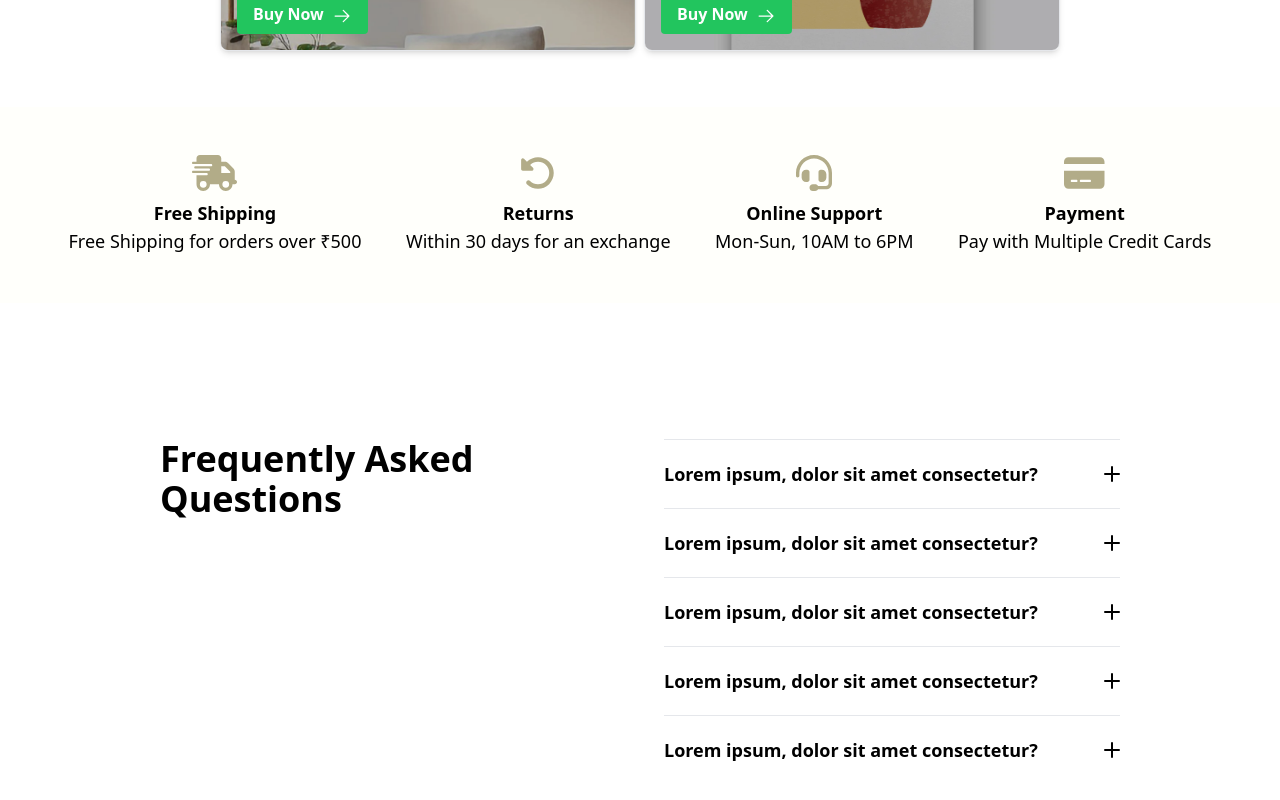
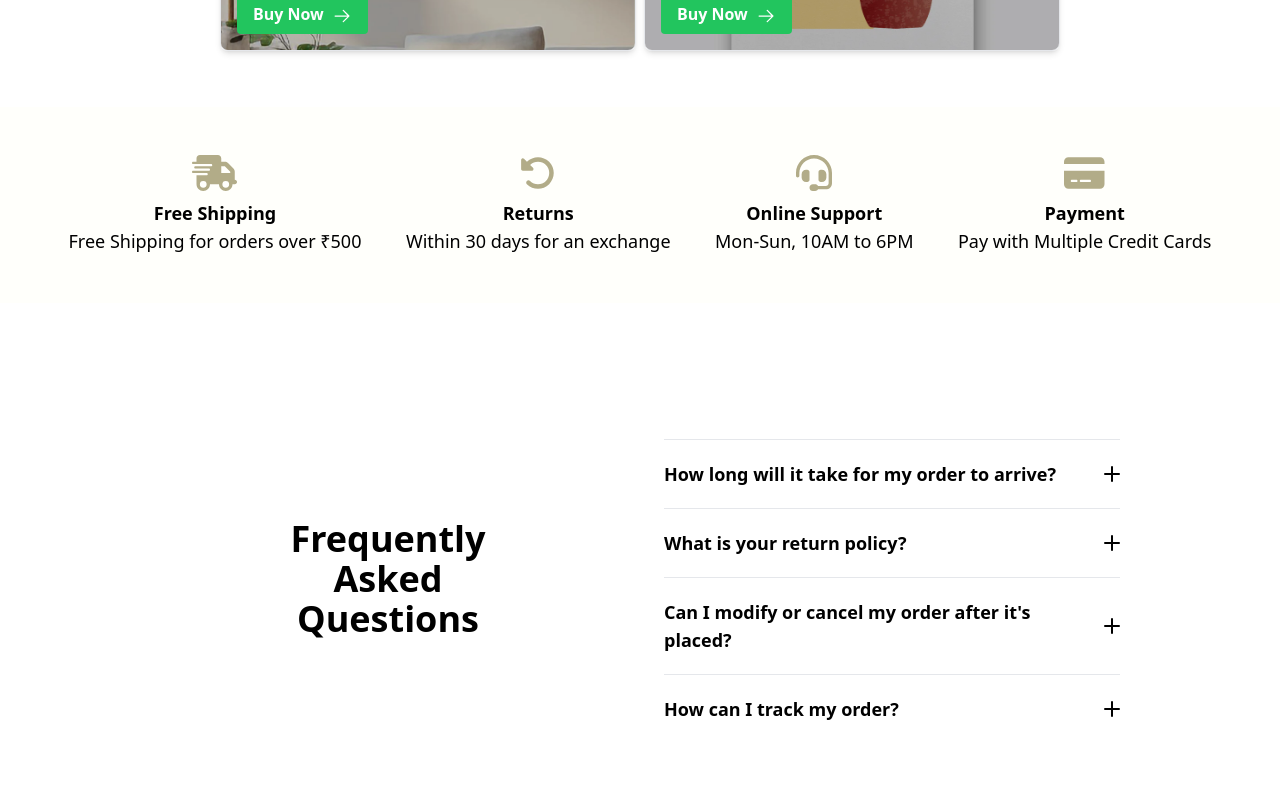
Before and after one commit to 22purnimarani/bonus_episodes_202, a React (Vite) app in the folder bonus_episodes_202/: page / in a window 1280 px wide. Shown: the part 1320-2120 px from the top of the page. Built offline with nearby package versions, Linux system fonts and the light colour scheme.

Commit message:
FAQ section modified

```diff
--- a/bonus_episodes_202/src/components/FAQ.jsx
+++ b/bonus_episodes_202/src/components/FAQ.jsx
@@ -1,84 +1,183 @@
-import React from 'react'
+import React from "react";
 
 const FAQ = () => {
   return (
     <section id="faq">
-
-
       <div className="mt-10 relative isolate overflow-hidden bg-custom">
         <div className="py-24 px-8 max-w-5xl mx-auto flex flex-col md:flex-row gap-12">
           <div className="flex flex-col text-left basis-1/2">
-
-                        <p className="sm:text-4xl text-3xl font-extrabold text-base-content">Frequently Asked Questions</p>
+            <p className="sm:text-4xl text-3xl font-extrabold text-base-content text-center m-20">
+              Frequently Asked Questions
+            </p>
           </div>
           <ul className="basis-1/2">
-                        <li className='group'>
-                            <button className="relative  flex gap-2 items-center w-full py-5 text-base font-semibold text-left border-t md:text-lg border-base-content/10" aria-expanded="false">
-                                <span className="flex-1 text-base-content">Lorem ipsum, dolor sit amet consectetur?</span>
-                                <svg className="flex-shrink-0 w-4 h-4  ml-auto fill-current" viewBox="0 0 16 16" xmlns="http://www.w3.org/2000/svg">
-                                    <rect y="7" width="16" height="2" rx="1" className="transform origin-center transition duration-200 ease-out false"></rect>
-                                    <rect y="7" width="16" height="2" rx="1" className="block group-hover:opacity-0 origin-center rotate-90 transition duration-200 ease-out false"></rect>
+            <li className="group">
+              <button
+                className="relative  flex gap-2 items-center w-full py-5 text-base font-semibold text-left border-t md:text-lg border-base-content/10"
+                aria-expanded="false"
+              >
+                <span className="flex-1 text-base-content">
+                  How long will it take for my order to arrive?
+                </span>
+                <svg
+                  className="flex-shrink-0 w-4 h-4  ml-auto fill-current"
+                  viewBox="0 0 16 16"
+                  xmlns="http://www.w3.org/2000/svg"
+                >
+                  <rect
+                    y="7"
+                    width="16"
+                    height="2"
+                    rx="1"
+                    className="transform origin-center transition duration-200 ease-out false"
+                  ></rect>
+                  <rect
+                    y="7"
+                    width="16"
+                    height="2"
+                    rx="1"
+                    className="block group-hover:opacity-0 origin-center rotate-90 transition duration-200 ease-out false"
+                  ></rect>
                 </svg>
               </button>
-                            <div className="transition-all duration-300 ease-in-out group-hover:max-h-60 max-h-0 overflow-hidden" style={{ transition: "max-height 0.3s ease-in-out 0s" }}>
+              <div
+                className="transition-all duration-300 ease-in-out group-hover:max-h-60 max-h-0 overflow-hidden"
+                style={{ transition: "max-height 0.3s ease-in-out 0s" }}
+              >
                 <div className="pb-5 leading-relaxed">
-                                    <div className="space-y-2 leading-relaxed"> Lorem ipsum, dolor sit amet consectetur adipisicing elit. Assumenda cum amet blanditiis quis vero saepe quo veritatis ab dicta ratione cumque, labore velit omnis sequi voluptatem harum distinctio reiciendis eveniet!</div>
+                  <div className="space-y-2 leading-relaxed">
+                    {" "}
+                    Our shipping times vary depending on your location and the
+                    shipping method you choose. For more specific information
+                    about shipping to your area, please enter your zip code at
+                    checkout or contact our customer service team.
+                  </div>
                 </div>
               </div>
             </li>
-                        <li className='group'>
-                            <button className="relative flex gap-2 items-center w-full py-5 text-base font-semibold text-left border-t md:text-lg border-base-content/10" aria-expanded="false">
-                                <span className="flex-1 text-base-content">Lorem ipsum, dolor sit amet consectetur?</span>
-                                <svg className="flex-shrink-0 w-4 h-4 ml-auto fill-current" viewBox="0 0 16 16" xmlns="http://www.w3.org/2000/svg">
-                                    <rect y="7" width="16" height="2" rx="1" className="transform origin-center transition duration-200 ease-out false"></rect>
-                                    <rect y="7" width="16" height="2" rx="1" className="group-hover:opacity-0 transform origin-center rotate-90 transition-all duration-200 ease-out false"></rect>
+            <li className="group">
+              <button
+                className="relative flex gap-2 items-center w-full py-5 text-base font-semibold text-left border-t md:text-lg border-base-content/10"
+                aria-expanded="false"
+              >
+                <span className="flex-1 text-base-content">
+                  What is your return policy?
+                </span>
+                <svg
+                  className="flex-shrink-0 w-4 h-4 ml-auto fill-current"
+                  viewBox="0 0 16 16"
+                  xmlns="http://www.w3.org/2000/svg"
+                >
+                  <rect
+                    y="7"
+                    width="16"
+                    height="2"
+                    rx="1"
+                    className="transform origin-center transition duration-200 ease-out false"
+                  ></rect>
+                  <rect
+                    y="7"
+                    width="16"
+                    height="2"
+                    rx="1"
+                    className="group-hover:opacity-0 transform origin-center rotate-90 transition-all duration-200 ease-out false"
+                  ></rect>
                 </svg>
               </button>
-                            <div className="transition-all duration-300 ease-in-out group-hover:max-h-60 max-h-0 overflow-hidden" style={{ transition: "max-height 0.3s ease-in-out 0s" }}>
+              <div
+                className="transition-all duration-300 ease-in-out group-hover:max-h-60 max-h-0 overflow-hidden"
+                style={{ transition: "max-height 0.3s ease-in-out 0s" }}
+              >
                 <div className="pb-5 leading-relaxed">
-                                    <div className="space-y-2 leading-relaxed"> Lorem ipsum, dolor sit amet consectetur adipisicing elit. Assumenda cum amet blanditiis quis vero saepe quo veritatis ab dicta ratione cumque, labore velit omnis sequi voluptatem harum distinctio reiciendis eveniet!</div>
+                  <div className="space-y-2 leading-relaxed">
+                    If your order arrives damaged, please contact us within 48
+                    hours of receiving your package. We will arrange for a
+                    replacement or issue a refund.
+                  </div>
                 </div>
               </div>
             </li>
-                        <li className='group'>
-                            <button className="relative flex gap-2 items-center w-full py-5 text-base font-semibold text-left border-t md:text-lg border-base-content/10" aria-expanded="false">
-                                <span className="flex-1 text-base-content">Lorem ipsum, dolor sit amet consectetur?</span>
-                                <svg className="flex-shrink-0 w-4 h-4 ml-auto fill-current" viewBox="0 0 16 16" xmlns="http://www.w3.org/2000/svg">
-                                    <rect y="7" width="16" height="2" rx="1" className="transform origin-center transition duration-200 ease-out false"></rect>
-                                    <rect y="7" width="16" height="2" rx="1" className="group-hover:opacity-0 transform origin-center rotate-90 transition duration-200 ease-out false"></rect>
+            <li className="group">
+              <button
+                className="relative flex gap-2 items-center w-full py-5 text-base font-semibold text-left border-t md:text-lg border-base-content/10"
+                aria-expanded="false"
+              >
+                <span className="flex-1 text-base-content">
+                  Can I modify or cancel my order after it's placed?
+                </span>
+                <svg
+                  className="flex-shrink-0 w-4 h-4 ml-auto fill-current"
+                  viewBox="0 0 16 16"
+                  xmlns="http://www.w3.org/2000/svg"
+                >
+                  <rect
+                    y="7"
+                    width="16"
+                    height="2"
+                    rx="1"
+                    className="transform origin-center transition duration-200 ease-out false"
+                  ></rect>
+                  <rect
+                    y="7"
+                    width="16"
+                    height="2"
+                    rx="1"
+                    className="group-hover:opacity-0 transform origin-center rotate-90 transition duration-200 ease-out false"
+                  ></rect>
                 </svg>
               </button>
-                            <div className="transition-all duration-300 ease-in-out group-hover:max-h-60 max-h-0 overflow-hidden" style={{ transition: "max-height 0.3s ease-in-out 0s" }}>
+              <div
+                className="transition-all duration-300 ease-in-out group-hover:max-h-60 max-h-0 overflow-hidden"
+                style={{ transition: "max-height 0.3s ease-in-out 0s" }}
+              >
                 <div className="pb-5 leading-relaxed">
-                                    <div className="space-y-2 leading-relaxed"> Lorem ipsum, dolor sit amet consectetur adipisicing elit. Assumenda cum amet blanditiis quis vero saepe quo veritatis ab dicta ratione cumque, labore velit omnis sequi voluptatem harum distinctio reiciendis eveniet!</div>
+                  <div className="space-y-2 leading-relaxed">
+                    {" "}
+                    You can modify or cancel your order within 24 hours of
+                    placing it. Please contact our customer support for
+                    assistance.
+                  </div>
                 </div>
               </div>
             </li>
-                        <li className='group'>
-                            <button className="relative flex gap-2 items-center w-full py-5 text-base font-semibold text-left border-t md:text-lg border-base-content/10" aria-expanded="false">
-                                <span className="flex-1 text-base-content">Lorem ipsum, dolor sit amet consectetur?</span>
-                                <svg className="flex-shrink-0 w-4 h-4 ml-auto fill-current" viewBox="0 0 16 16" xmlns="http://www.w3.org/2000/svg">
-                                    <rect y="7" width="16" height="2" rx="1" className="transform origin-center transition duration-200 ease-out false"></rect>
-                                    <rect y="7" width="16" height="2" rx="1" className="group-hover:opacity-0 transform origin-center rotate-90 transition duration-200 ease-out false"></rect>
+            <li className="group">
+              <button
+                className="relative flex gap-2 items-center w-full py-5 text-base font-semibold text-left border-t md:text-lg border-base-content/10"
+                aria-expanded="false"
+              >
+                <span className="flex-1 text-base-content">
+                How can I track my order?
+                </span>
+                <svg
+                  className="flex-shrink-0 w-4 h-4 ml-auto fill-current"
+                  viewBox="0 0 16 16"
+                  xmlns="http://www.w3.org/2000/svg"
+                >
+                  <rect
+                    y="7"
+                    width="16"
+                    height="2"
+                    rx="1"
+                    className="transform origin-center transition duration-200 ease-out false"
+                  ></rect>
+                  <rect
+                    y="7"
+                    width="16"
+                    height="2"
+                    rx="1"
+                    className="group-hover:opacity-0 transform origin-center rotate-90 transition duration-200 ease-out false"
+                  ></rect>
                 </svg>
               </button>
-                            <div className="transition-all duration-300 ease-in-out group-hover:max-h-60 max-h-0 overflow-hidden" style={{ transition: "max-height 0.3s ease-in-out 0s" }}>
+              <div
+                className="transition-all duration-300 ease-in-out group-hover:max-h-60 max-h-0 overflow-hidden"
+                style={{ transition: "max-height 0.3s ease-in-out 0s" }}
+              >
                 <div className="pb-5 leading-relaxed">
-                                    <div className="space-y-2 leading-relaxed"> Lorem ipsum, dolor sit amet consectetur adipisicing elit. Assumenda cum amet blanditiis quis vero saepe quo veritatis ab dicta ratione cumque, labore velit omnis sequi voluptatem harum distinctio reiciendis eveniet!</div>
+                  <div className="space-y-2 leading-relaxed">
+                    {" "}
+                    Yes! Once your order is shipped, you will receive a tracking number via email so you can monitor its journey to you.
                   </div>
-                            </div>
-                        </li>
-                        <li className='group'>
-                            <button className="relative flex gap-2 items-center w-full py-5 text-base font-semibold text-left border-t md:text-lg border-base-content/10" aria-expanded="false">
-                                <span className="flex-1 text-base-content">Lorem ipsum, dolor sit amet consectetur?</span>
-                                <svg className="flex-shrink-0 w-4 h-4 ml-auto fill-current" viewBox="0 0 16 16" xmlns="http://www.w3.org/2000/svg">
-                                    <rect y="7" width="16" height="2" rx="1" className="transform origin-center transition duration-200 ease-out false"></rect>
-                                    <rect y="7" width="16" height="2" rx="1" className="group-hover:opacity-0 transform origin-center rotate-90 transition duration-200 ease-out false"></rect>
-                                </svg>
-                            </button>
-                            <div className="transition-all duration-300 ease-in-out group-hover:max-h-60 max-h-0 overflow-hidden" style={{ transition: "max-height 0.3s ease-in-out 0s" }}>
-                                <div className="pb-5 leading-relaxed">
-                                    <div className="space-y-2 leading-relaxed"> Lorem ipsum, dolor sit amet consectetur adipisicing elit. Assumenda cum amet blanditiis quis vero saepe quo veritatis ab dicta ratione cumque, labore velit omnis sequi voluptatem harum distinctio reiciendis eveniet!</div>
                 </div>
               </div>
             </li>
@@ -86,8 +185,7 @@ const FAQ = () => {
         </div>
       </div>
     </section>
+  );
+};
 
-  )
-}
-
-export default FAQ
+export default FAQ;
```
Lines whose indentation alone changed are shown as unchanged.
